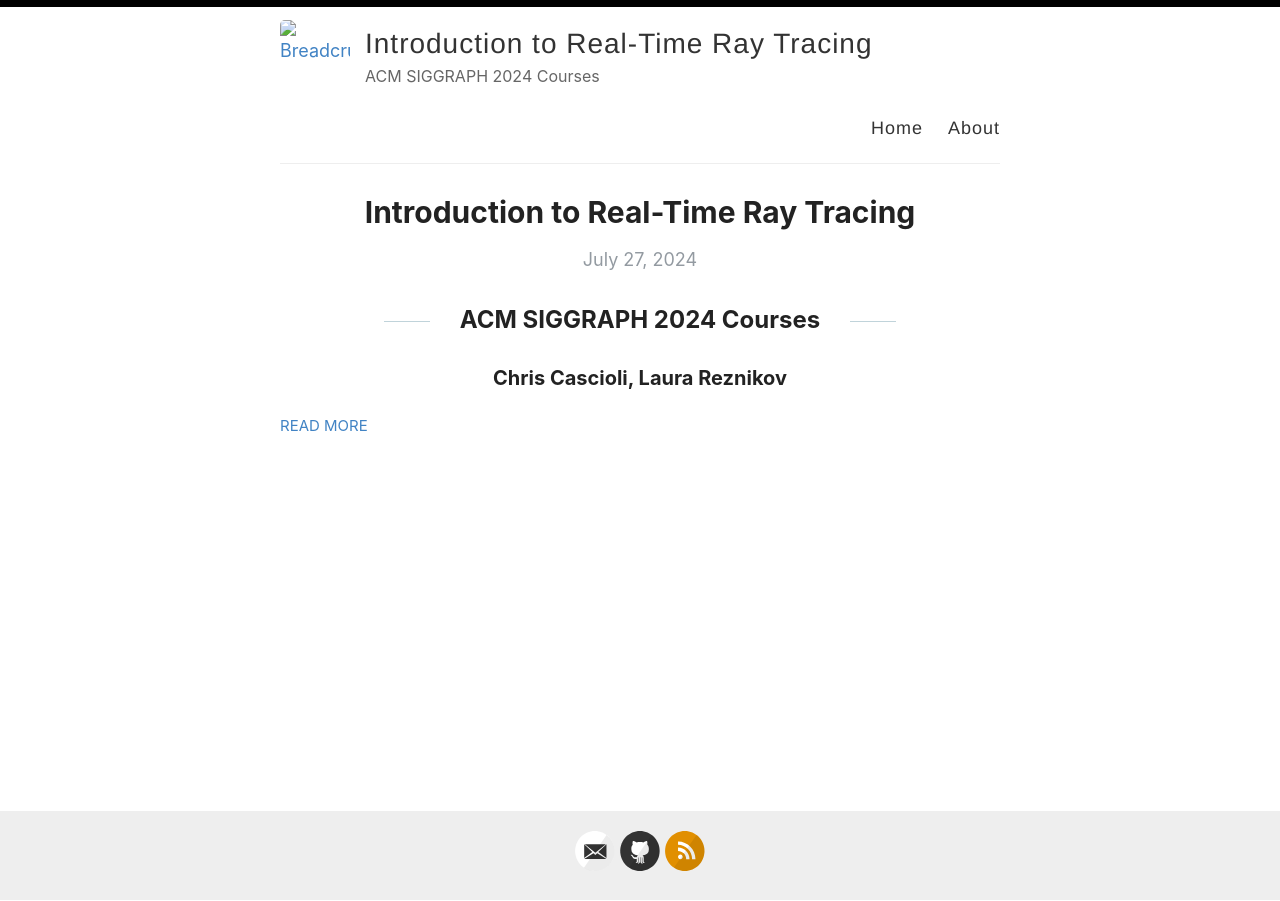
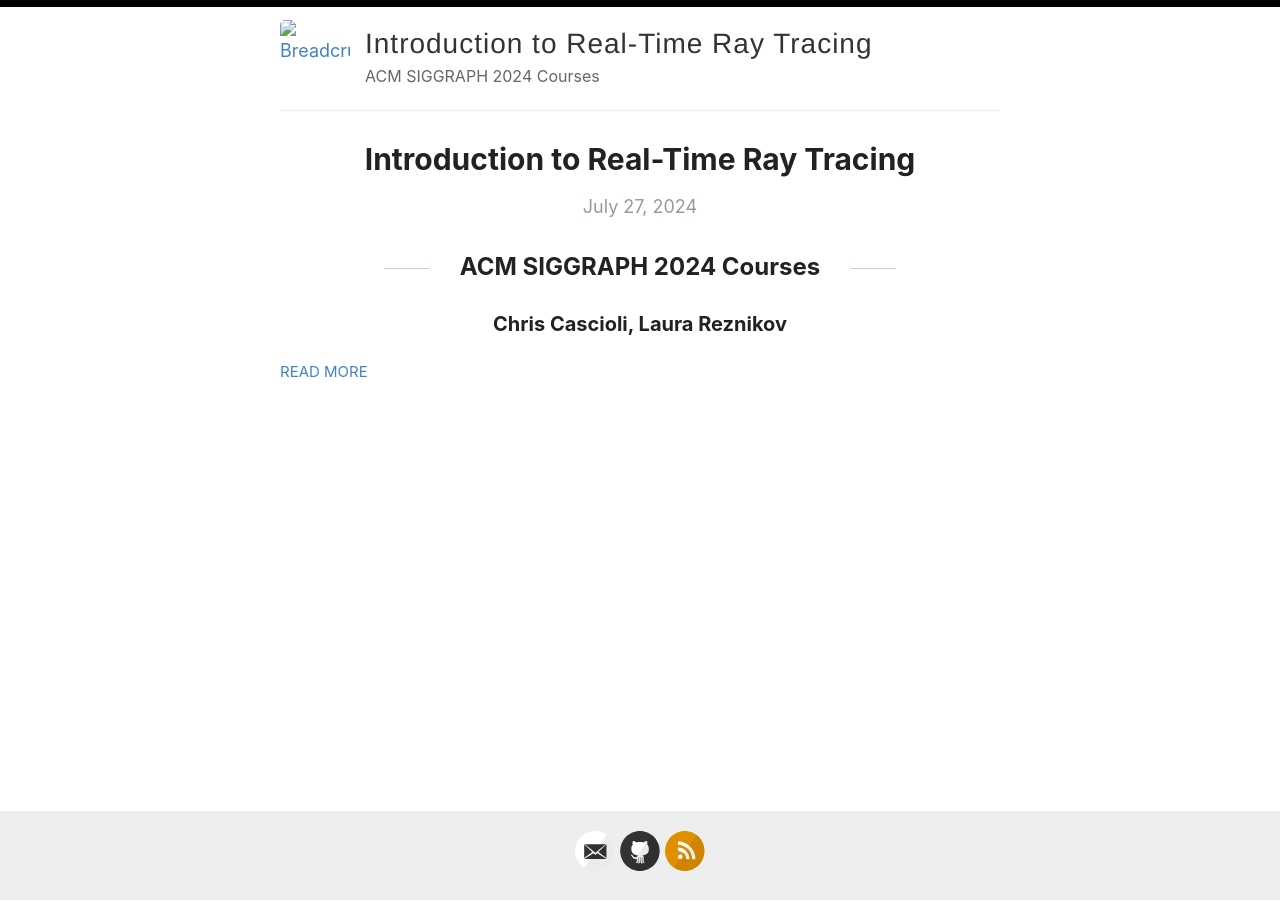
Before and after one commit to theanimatorreturns/BreadcrumbsIntroductionToRealTimeRayTracing, a Jekyll site: the page built from index.html, in a window 1280 px wide. Built offline with Jekyll 4.4.1, drawn with Linux system fonts in a browser that asks for light colours; the list of posts is cut into pages by our own code.

Commit message:
Update default.html

```diff
--- a/_layouts/default.html
+++ b/_layouts/default.html
@@ -27,10 +27,6 @@
               <p class="site-description">{{ site.description }}</p>
             </div>
 
-            <nav>
-              <a href="{{ site.baseurl }}/">Home</a>
-              <a href="{{ site.baseurl }}/about">About</a>
-            </nav>
           </header>
         </div>
       </div>
```
